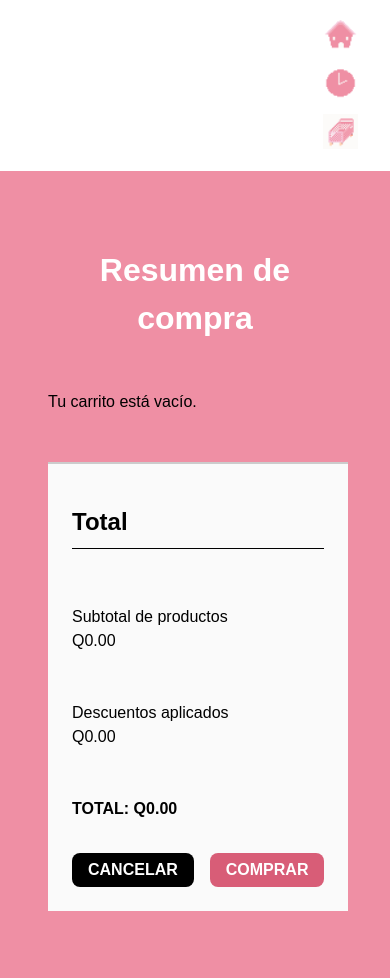
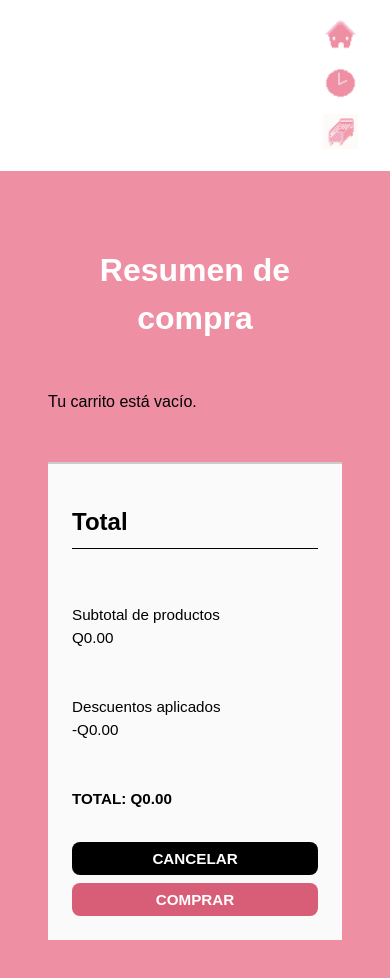
Before and after one commit to tismajo/CC3062-Ecommerce, a React (Vite) app in the folder 8bitdreams/: page /cart in a window 390 px wide. Shown: the top 978 px of the page. Built offline with nearby package versions, Linux system fonts and the light colour scheme.

Commit message:
Discount feature added

```diff
--- a/8bitdreams/src/pages/CartPage.jsx
+++ b/8bitdreams/src/pages/CartPage.jsx
@@ -10,8 +10,30 @@ export default function Cart() {
     useContext(CartContext);
 
   const totalSubtotal = useMemo(() => {
-    return cartItems.reduce((acc, item) => acc + item.price * item.quantity, 0);
+    return cartItems.reduce((acc, item) => {
+      const discountedPrice = item.discount
+        ? item.price - (item.price * item.discount) / 100
+        : item.price;
+      return acc + discountedPrice * item.quantity;
+    }, 0);
   }, [cartItems]);
+
+  const totalDescuento = useMemo(() => {
+    return cartItems.reduce((acc, item) => {
+      if (item.discount) {
+        const discountAmount = (item.price * item.discount) / 100;
+        return acc + discountAmount * item.quantity;
+      }
+      return acc;
+    }, 0);
+  }, [cartItems]);
+
+  const totalCantidad = useMemo(() => {
+    return cartItems.reduce((acc, item) => acc + item.quantity, 0);
+  }, [cartItems]);
+
+  const limiteCantidadExcedido = totalCantidad > 9;
+
 
   const { addPurchase } = useContext(HistoryContext);
 
@@ -65,16 +87,21 @@ export default function Cart() {
           <h3>Total</h3>
           <p>
             Subtotal de productos
-            <br />Q{totalSubtotal.toFixed(2)}
+            <br />Q{(totalSubtotal + totalDescuento).toFixed(2)}
           </p>
           <p>
             Descuentos aplicados
-            <br />
-            Q0.00
+            <br />-Q{totalDescuento.toFixed(2)}
           </p>
           <p>
             <strong>TOTAL: Q{totalSubtotal.toFixed(2)}</strong>
           </p>
+
+          {limiteCantidadExcedido && (
+            <p className="limit-warning">
+              No puedes comprar más de 9 productos por política de la tienda.
+            </p>
+          )}
 
           <div className="cart-actions">
             <Link to="/">
@@ -82,7 +109,11 @@ export default function Cart() {
                 CANCELAR
               </button>
             </Link>
-            <button className="buy-button" onClick={handleBuy}>
+            <button
+              className="buy-button"
+              onClick={handleBuy}
+              disabled={limiteCantidadExcedido}
+            >
               COMPRAR
             </button>
           </div>
--- a/8bitdreams/src/styles/Cart.css
+++ b/8bitdreams/src/styles/Cart.css
@@ -129,27 +129,45 @@ main {
   margin-bottom: 1rem;
 }
 
-/* 📱 Responsive */
 @media (max-width: 768px) {
   .cart-content {
     flex-direction: column;
+  }
+
+  .cart-item {
+    flex-direction: row;
+    flex-wrap: nowrap;
+    align-items: center;
+    gap: 0.5rem;
+    padding: 0.75rem;
+  }
+
+  .item-image {
+    width: 100px;
+    height: 90px;
+    margin-bottom: 0;
+    margin-right: 1rem;
+  }
+
+  .item-details {
+    font-size: 0.85rem;
   }
 
   .cart-summary {
     border-left: none;
     border-top: 2px solid #ccc;
     padding-top: 1rem;
+    font-size: 0.95rem;
   }
 
-  .cart-item {
+  .cart-actions {
     flex-direction: column;
-    align-items: flex-start;
+    gap: 0.5rem;
   }
 
-  .item-image {
+  .cancel-button,
+  .buy-button {
     width: 100%;
-    height: auto;
-    margin-right: 0;
-    margin-bottom: 1rem;
+    padding: 0.5rem;
   }
 }
--- a/8bitdreams/src/styles/History.css
+++ b/8bitdreams/src/styles/History.css
@@ -14,3 +14,28 @@
   margin-bottom: 1rem;
   color: #fff;
 }
+
+@media (max-width: 768px) {
+  .purchase-entry {
+    display: flex;
+    align-items: center;
+    gap: 1rem;
+    padding: 1rem;
+    flex-wrap: nowrap;
+  }
+
+  .purchase-title {
+    font-size: 1rem;
+    margin: 0;
+    white-space: nowrap;
+  }
+
+  .purchase-entry img {
+    width: 90px;
+    height: auto;
+  }
+
+  .purchase-details {
+    font-size: 0.85rem;
+  }
+}
```
